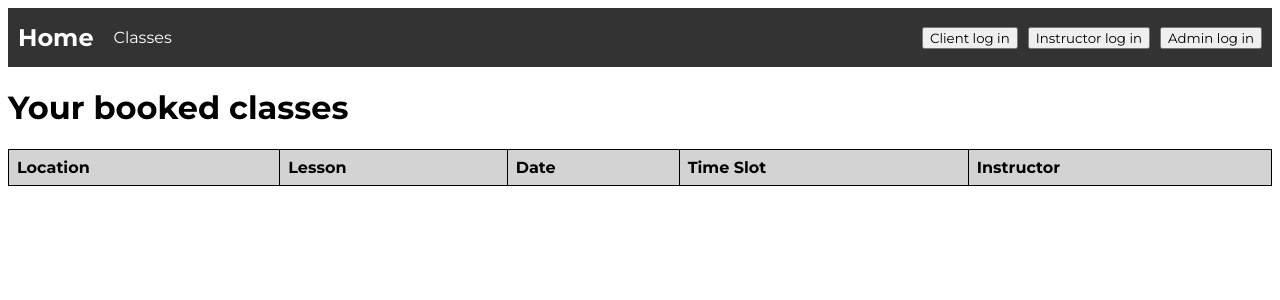
After one commit to DavidFlores2803/soen342project, a Flask app: page /client_account in a window 1280 px wide. The commit adds this page. Shown: the top 300 px of the page. Run offline with Flask 3, Linux system fonts and the light colour scheme; lists and menus that the app fills with data are empty; parts of the project's set-up code (start-up, migrations or seed data) failed here and were passed over; some web fonts are replaced.

Commit message:
clients can book classes and see their bookings

```diff
--- a/code/main.py
+++ b/code/main.py
@@ -14,9 +14,12 @@ ADMIN = "admin"
 INSTRUCTOR = "instructor"
 CLIENT = "client"
 
+classID = 0
+
 offeringsController = OfferingsController()
 offerings_list = list()
 classes_offered_list = list()
+classes_taken_list = list()
 
 @app.route("/")
 def home():
@@ -107,6 +110,8 @@ def offerings():
 
 @app.route('/take_offering', methods=['POST'])
 def take_offering():
+    global classID
+
     #TODO id is NOT EQUAL to arr index add a findOffering(id) method
     offering_id = int(request.form.get('offering_id'))
     time_slot = TimeSlot.stringToObj(request.form.get('time_slot'))
@@ -115,15 +120,36 @@ def take_offering():
 
     #TODO show available classes to clients and taken classes to instructors
     offeredClass = OfferedClass(
+        id = classID,
         location=offerings_list[offering_id].location,
         lesson=offerings_list[offering_id].lesson,
         date=time_slot.day,
         timeSlot=time_slot,
         instructor=session['currentAccount']['name']
     )
+    classID += 1
     classes_offered_list.append(offeredClass)
 
     return redirect(url_for('instructor_account'))
+
+@app.route('/book_class', methods=['POST'])
+def book_class():
+    id = int(request.form.get('id'))
+
+    #TODO customer id should be id instead of name
+    classes_taken_list.append(
+        ClassTaken(
+            customer_id = session["currentAccount"]["name"],
+            class_id = id
+        ))
+
+    return redirect(url_for("classes_offered"))
+
+def get_by_id(list, id):
+    for item in list:
+        if item.id == id:
+            return item
+    return None
 
 @app.route('/delete_offering', methods=['POST'])
 def delete_offering():
@@ -144,6 +170,17 @@ def delete_offering():
 @app.route('/classes_offered')
 def classes_offered():
     return render_template('classes_offered.html', offered_classes=classes_offered_list)
+
+@app.route('/client_account')
+def client_account():
+    client_classes = list()
+    for aclass in classes_taken_list:
+        if aclass.customer_id == session["currentAccount"]["name"]:
+            class_taken = get_by_id(classes_offered_list, aclass.class_id)
+            if class_taken is not None:
+                client_classes.append(class_taken)
+
+    return render_template('client_account.html', classes_taken=client_classes)
 
 @app.route('/instructor_account')
 def instructor_account():
--- a/code/models/__init__.py
+++ b/code/models/__init__.py
@@ -1,5 +1,6 @@
 from .account import Account
 from .availability import Availability
+from .class_taken import ClassTaken
 from .instructor import Instructor
 from .lesson import Lesson
 from .location import Location
@@ -7,4 +8,4 @@ from .offeredClass import OfferedClass
 from .offering import Offering
 from .timeSlot import TimeSlot
 
-__all__ = ["Account", "Availability", "Instructor", "Lesson", "Location", "OfferedClass", "Offering", "TimeSlot"]
+__all__ = ["Account", "Availability", "ClassTaken", "Instructor", "Lesson", "Location", "OfferedClass", "Offering", "TimeSlot"]
--- /dev/null
+++ b/code/models/class_taken.py
@@ -0,0 +1,4 @@
+class ClassTaken:
+    def __init__(self, customer_id, class_id):
+        self.customer_id = customer_id
+        self.class_id = class_id
--- a/code/models/offeredClass.py
+++ b/code/models/offeredClass.py
@@ -1,5 +1,6 @@
 class OfferedClass:
-    def __init__(self, location, lesson, date, timeSlot, instructor):
+    def __init__(self, id, location, lesson, date, timeSlot, instructor):
+        self.id = id
         self.location = location
         self.lesson = lesson
         self.date = date
--- /dev/null
+++ b/code/templates/client_account.html
@@ -0,0 +1,27 @@
+{% include 'header.html' %}
+
+    <h1>Your booked classes</h1>
+    <table>
+        <thead>
+            <tr>
+                <th>Location</th>
+                <th>Lesson</th>
+                <th>Date</th>
+                <th>Time Slot</th>
+                <th>Instructor</th>
+            </tr>
+        </thead>
+        <tbody>
+            {% for class in classes_taken %}
+            <tr>
+                <td>{{ class.location.name }}</td>
+                <td>{{ class.lesson.name }}</td>
+                <td>{{ class.date.name }}</td>
+                <td>{{ class.timeSlot }}</td>
+                <td>{{ class.instructor }}</td>
+            </tr>
+            {% endfor %}
+        </tbody>
+    </table>
+</body>
+</html>
--- a/code/templates/header.html
+++ b/code/templates/header.html
@@ -26,8 +26,11 @@
                 <div class="right-section">
                     {% if session.get('currentAccount') %}
                     <p style="color: white;">Welcome, {{ session['currentAccount']['name'] }}
+                        {% if session.get('accountType') == 'client' %}
+                        <a href="{{ url_for('client_account') }}"><button>Your account</button></a>
+                        {% endif %}
                         {% if session.get('accountType') == 'instructor' %}
-                        <a href="{{ url_for('instructor_account') }}"><button>Your account </button></a>
+                        <a href="{{ url_for('instructor_account') }}"><button>Your account</button></a>
                         {% endif %}
                     </p>
                     <a href="{{ url_for('logout') }}"><button>Logout</button></a>
```
Also changed, not shown: code/templates/classes_offered.html (+7 -0 lines).
